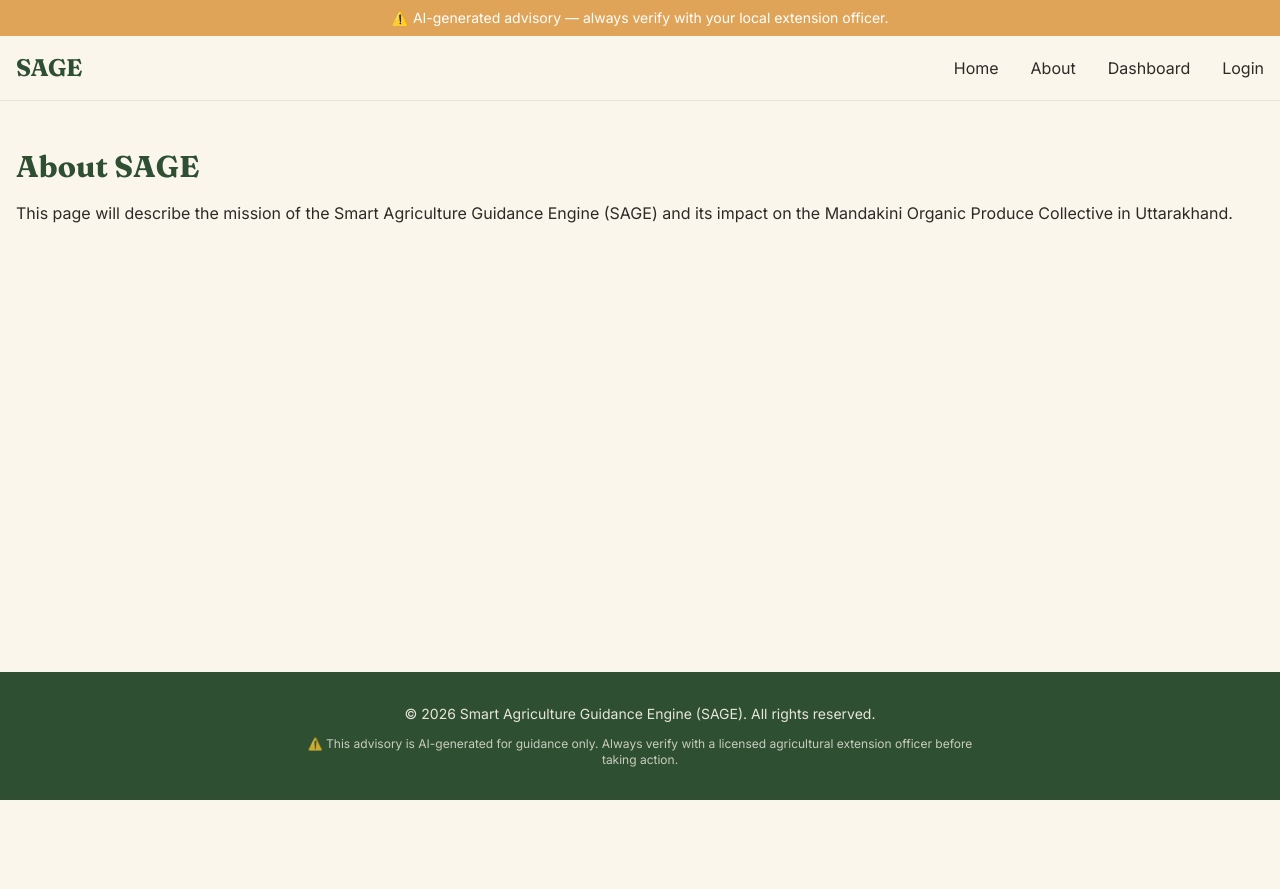
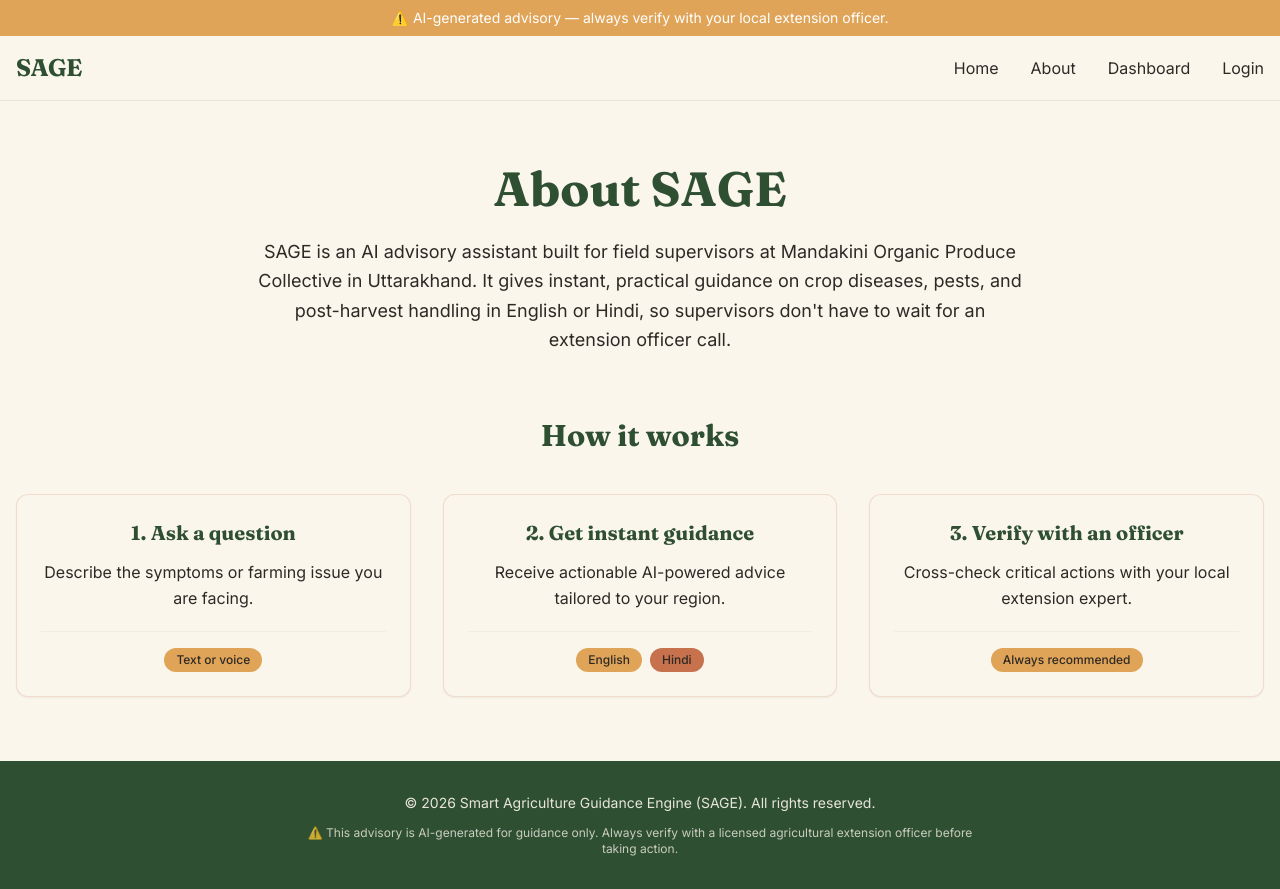
Before and after one commit to oomm00/Smart-Agriculture-Guidance-Engine-SAGE-, a React (Vite) app in the folder frontend/: page /about in a window 1280 px wide. Before the commit the page ends 800 px from the top, so only its background shows below. Built offline with nearby package versions, Linux system fonts and the light colour scheme.

Commit message:
feat: build About page with SAGE details and How it works section

```diff
--- a/frontend/src/pages/About.jsx
+++ b/frontend/src/pages/About.jsx
@@ -1,18 +1,44 @@
 import DisclaimerBanner from "../components/DisclaimerBanner"
 import Navbar from "../components/Navbar"
 import Footer from "../components/Footer"
+import Card from "../components/Card"
 
 export default function About() {
   return (
     <div className="flex flex-col min-h-screen bg-cream overflow-x-hidden">
       <DisclaimerBanner />
       <Navbar />
-      <main className="flex-grow max-w-7xl mx-auto px-4 py-12 w-full">
-        <h1 className="text-3xl font-fraunces font-bold text-forest mb-4">About SAGE</h1>
-        <p className="text-ink font-inter">
-          This page will describe the mission of the Smart Agriculture Guidance Engine (SAGE) and its impact on the Mandakini Organic Produce Collective in Uttarakhand.
-        </p>
+
+      <main className="flex-grow max-w-7xl mx-auto px-4 py-16 w-full">
+        <div className="max-w-3xl mx-auto text-center mb-16">
+          <h1 className="text-4xl md:text-5xl font-fraunces font-bold text-forest mb-6">About SAGE</h1>
+          <p className="text-lg text-ink font-inter leading-relaxed">
+            SAGE is an AI advisory assistant built for field supervisors at Mandakini Organic Produce Collective in Uttarakhand. It gives instant, practical guidance on crop diseases, pests, and post-harvest handling in English or Hindi, so supervisors don't have to wait for an extension officer call.
+          </p>
+        </div>
+
+        <div>
+          <h2 className="text-3xl font-fraunces font-bold text-forest mb-10 text-center">How it works</h2>
+          <div className="grid grid-cols-1 md:grid-cols-3 gap-8">
+            <Card
+              title="1. Ask a question"
+              description="Describe the symptoms or farming issue you are facing."
+              tags={["Text or voice"]}
+            />
+            <Card
+              title="2. Get instant guidance"
+              description="Receive actionable AI-powered advice tailored to your region."
+              tags={["English", "Hindi"]}
+            />
+            <Card
+              title="3. Verify with an officer"
+              description="Cross-check critical actions with your local extension expert."
+              tags={["Always recommended"]}
+            />
+          </div>
+        </div>
       </main>
+
       <Footer />
     </div>
   )
```
